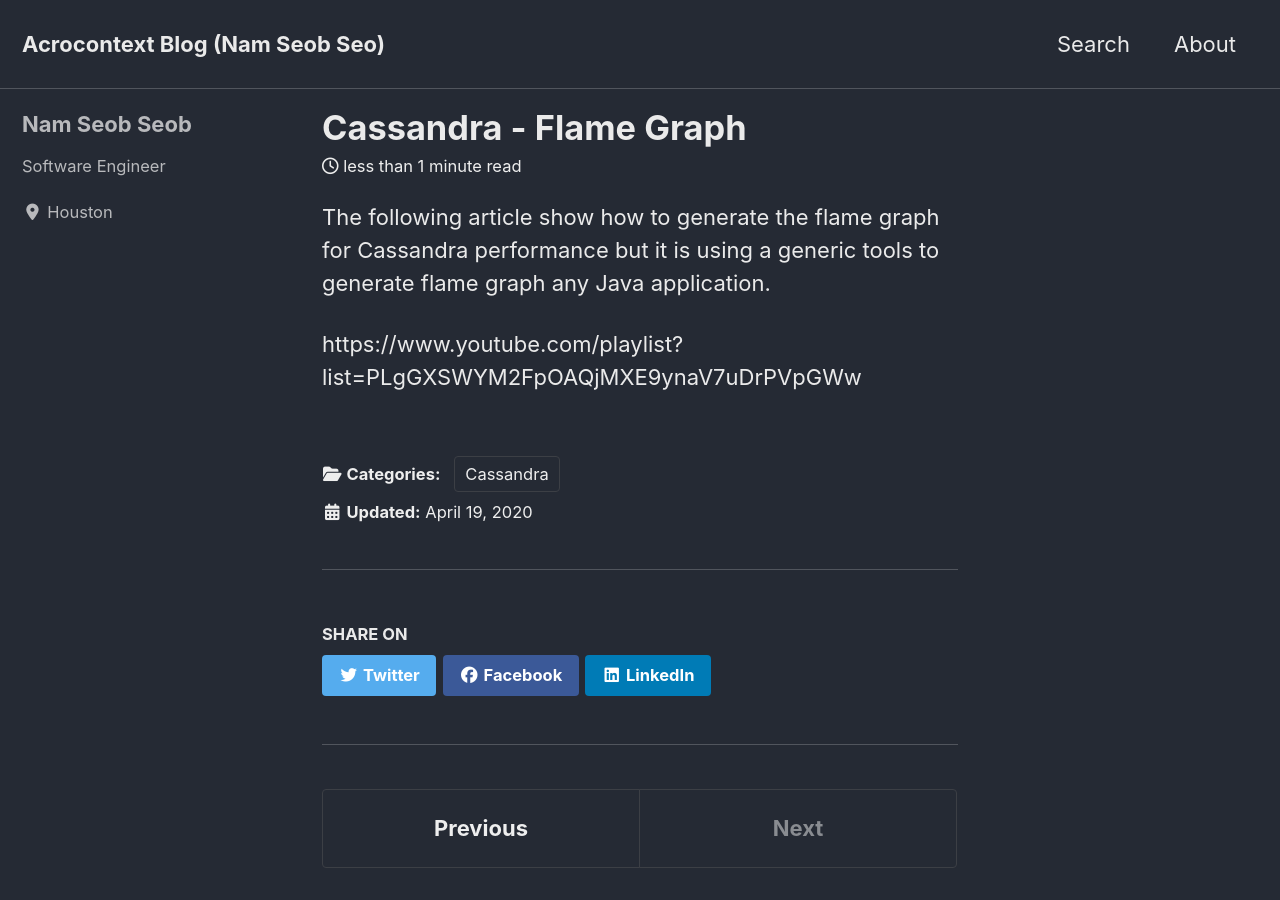
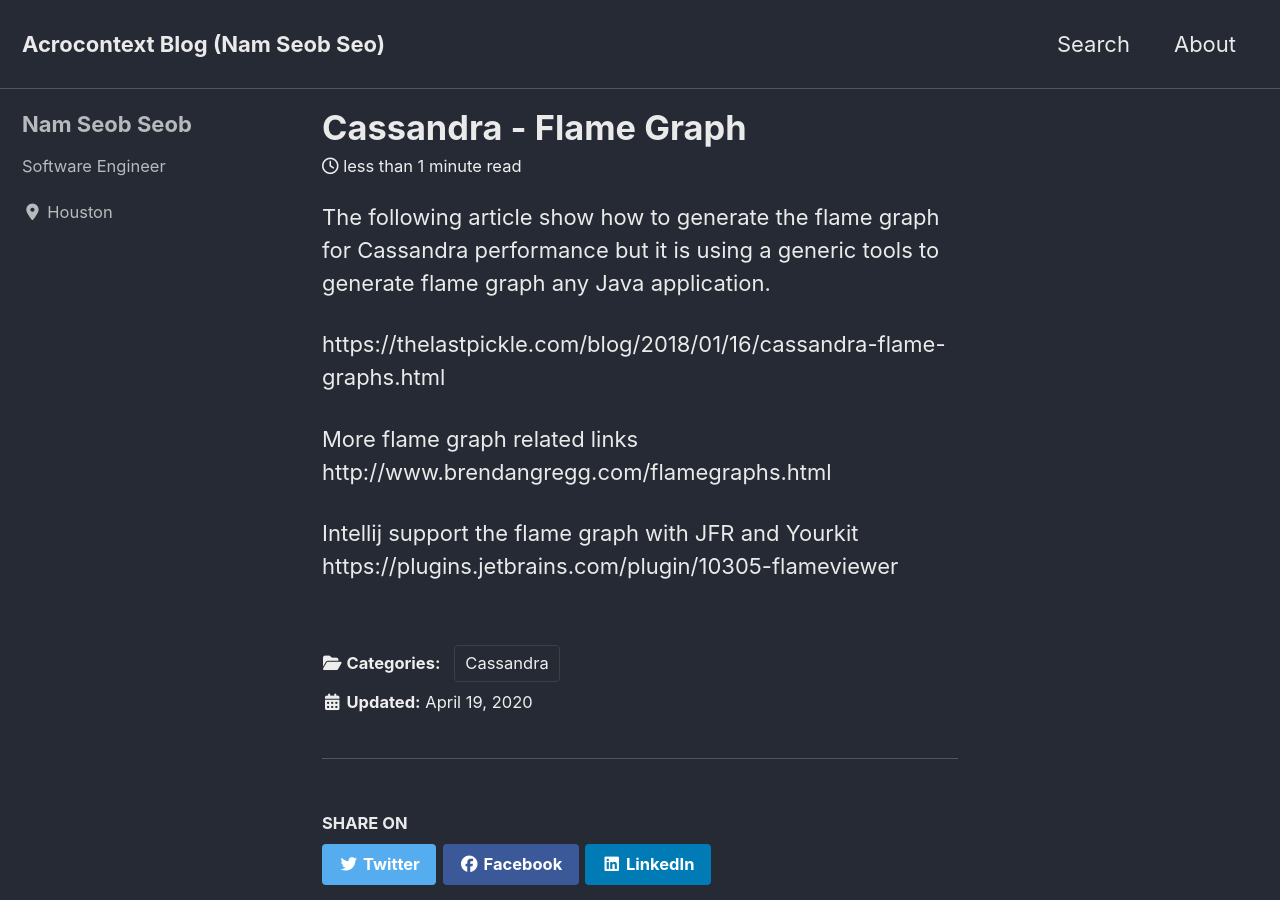
Before and after one commit to nsclass/nsclass.github.io, a Jekyll site: the page built from _posts/2020-04-19-cassandra-flame-graph.md, in a window 1280 px wide and 900 px high. Built offline with Jekyll 4.4.1, drawn with Linux system fonts in a browser that asks for light colours; cached includes are drawn as plain includes; nearby versions of some CDN libraries.

Commit message:
more flame graph links

```diff
--- a/_posts/2020-04-19-cassandra-flame-graph.md
+++ b/_posts/2020-04-19-cassandra-flame-graph.md
@@ -14,4 +14,10 @@
 
 The following article show how to generate the flame graph for Cassandra performance but it is using a generic tools to generate flame graph any Java application.
 
-https://www.youtube.com/playlist?list=PLgGXSWYM2FpOAQjMXE9ynaV7uDrPVpGWw
+https://thelastpickle.com/blog/2018/01/16/cassandra-flame-graphs.html
+
+More flame graph related links
+http://www.brendangregg.com/flamegraphs.html
+
+Intellij support the flame graph with JFR and Yourkit
+https://plugins.jetbrains.com/plugin/10305-flameviewer
```
